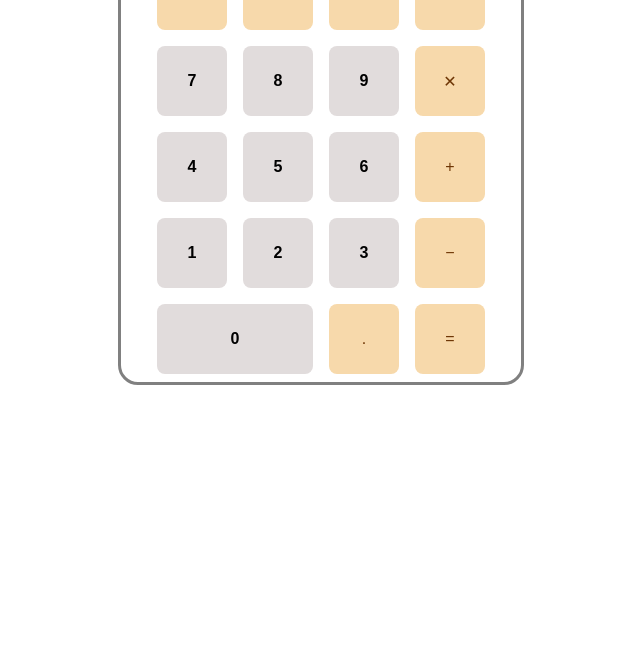
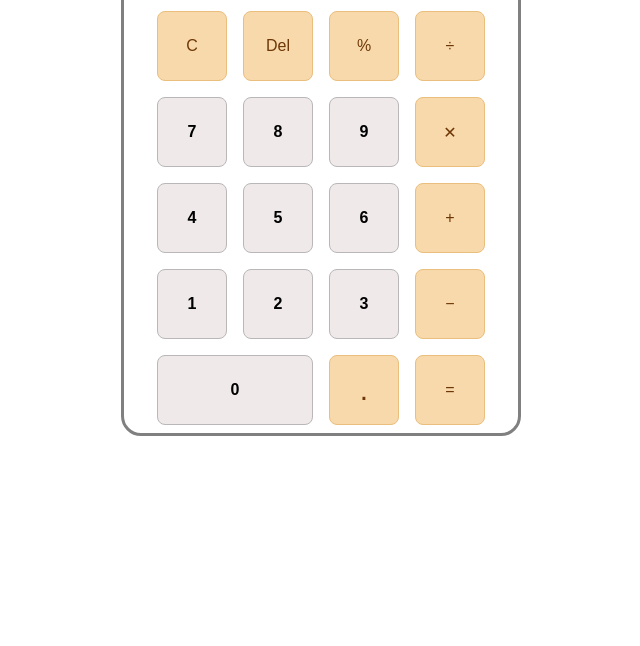
Before and after one commit to emiliapujador/calculator-javascript, a plain HTML site: page index.html in a window 1280 px wide. Shown: the part 154-800 px from the top of the page, without its empty margins (319-959 px from the left). Drawn offline with Linux system fonts and the light colour scheme.

Commit message:
Added effects on buttons

```diff
--- a/calculator.css
+++ b/calculator.css
@@ -1,12 +1,15 @@
+* {
+  box-sizing: border-box;
+}
 .body {
   margin: 0;
   padding: 0;
-  box-sizing: border-box;
 }
 .container {
   display: flex;
   justify-content: center;
   align-items: center;
+  height: 80vh;
 }
 .calculator {
   display: flex;
@@ -22,13 +25,14 @@
   flex-direction: row;
   border: 0.5px solid black;
   border-radius: 1px;
-  height: 60px;
+  height: 70px;
   padding-right: 15px;
   padding-top: 15px;
   margin: 9px;
   font-size: 2.5rem;
   border-radius: 15px;
   justify-content: flex-end;
+  font-family: Arial, Helvetica, sans-serif;
 }
 
 .buttons {
@@ -38,7 +42,7 @@
   max-width: 400px;
 }
 
-.button {
+.btn {
   width: 70px;
   height: 70px;
   background-color: rgb(247, 217, 171);
@@ -51,12 +55,24 @@
   border-radius: 8px;
   font-size: 1em;
   cursor: pointer;
+  border: 0.25px solid rgb(234, 190, 125);
+}
+
+.btn:hover {
+  box-shadow: 0 0 3px #ec640f;
 }
 .double-width {
   width: 156px;
 }
 .number {
   font-weight: 600;
-  background-color: rgb(225, 220, 220);
+  background-color: rgb(239, 233, 233);
   color: black;
+  border: 0.25px solid rgb(185, 183, 183);
 }
+.number:hover {
+  box-shadow: 0 0 3px #4e4d4c;
+}
+.dot {
+  font-size: 30px;
+}
--- a/index.html
+++ b/index.html
@@ -14,29 +14,29 @@
         <div class="input">2000</div>
         <div class="buttons">
           <!-- first row -->
-          <div class="button">C</div>
-          <div class="button">Del</div>
-          <div class="button">%</div>
-          <div class="button">÷</div>
+          <div class="btn">C</div>
+          <div class="btn">Del</div>
+          <div class="btn">%</div>
+          <div class="btn">÷</div>
           <!-- second row -->
-          <div class="button number">7</div>
-          <div class="button number">8</div>
-          <div class="button number">9</div>
-          <div class="button">✕</div>
+          <div class="btn number">7</div>
+          <div class="btn number">8</div>
+          <div class="btn number">9</div>
+          <div class="btn">✕</div>
           <!-- third row -->
-          <div class="button number">4</div>
-          <div class="button number">5</div>
-          <div class="button number">6</div>
-          <div class="button">+</div>
+          <div class="btn number">4</div>
+          <div class="btn number">5</div>
+          <div class="btn number">6</div>
+          <div class="btn">+</div>
           <!-- fourth row -->
-          <div class="button number">1</div>
-          <div class="button number">2</div>
-          <div class="button number">3</div>
-          <div class="button">−</div>
+          <div class="btn number">1</div>
+          <div class="btn number">2</div>
+          <div class="btn number">3</div>
+          <div class="btn">−</div>
           <!-- fifth row -->
-          <div class="button double-width number">0</div>
-          <div class="button">.</div>
-          <div class="button">=</div>
+          <div class="btn double-width number">0</div>
+          <div class="btn dot">.</div>
+          <div class="btn">=</div>
         </div>
       </div>
     </div>
```
